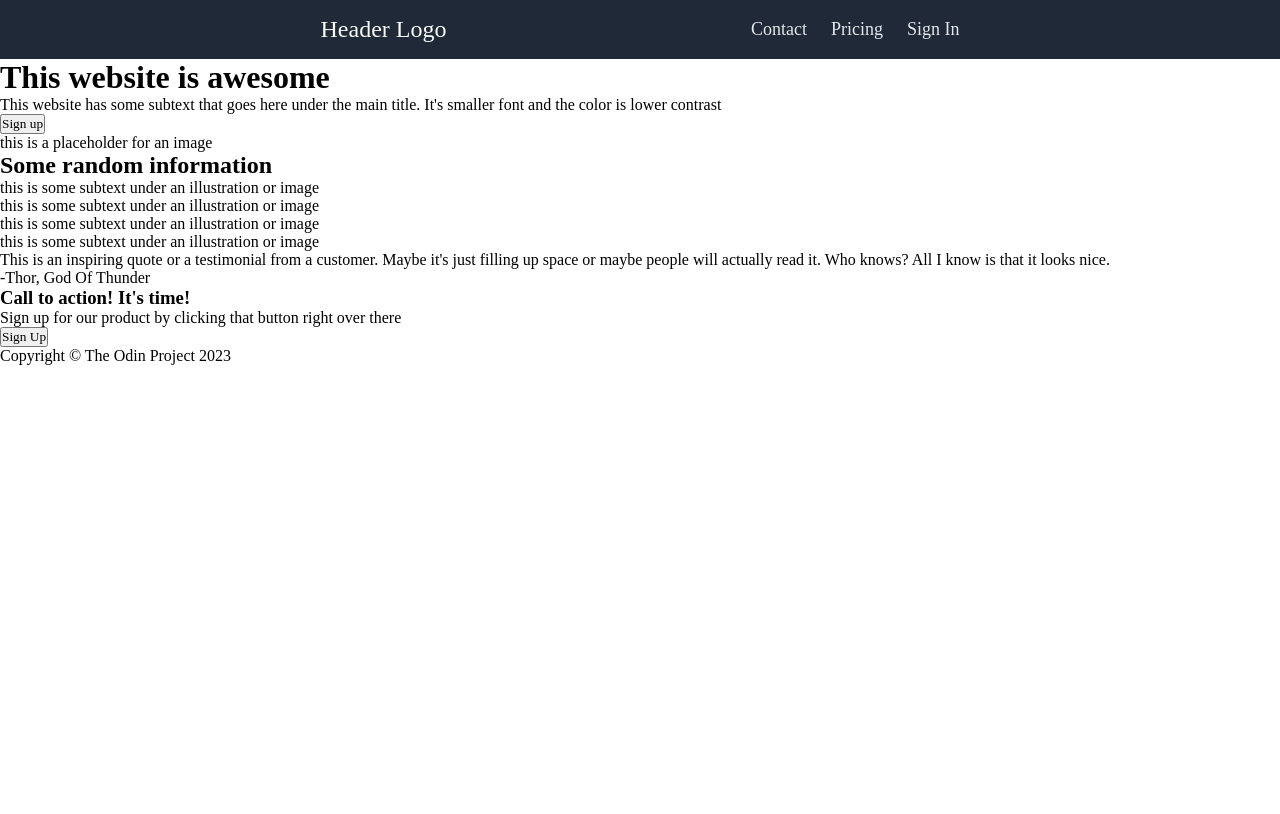
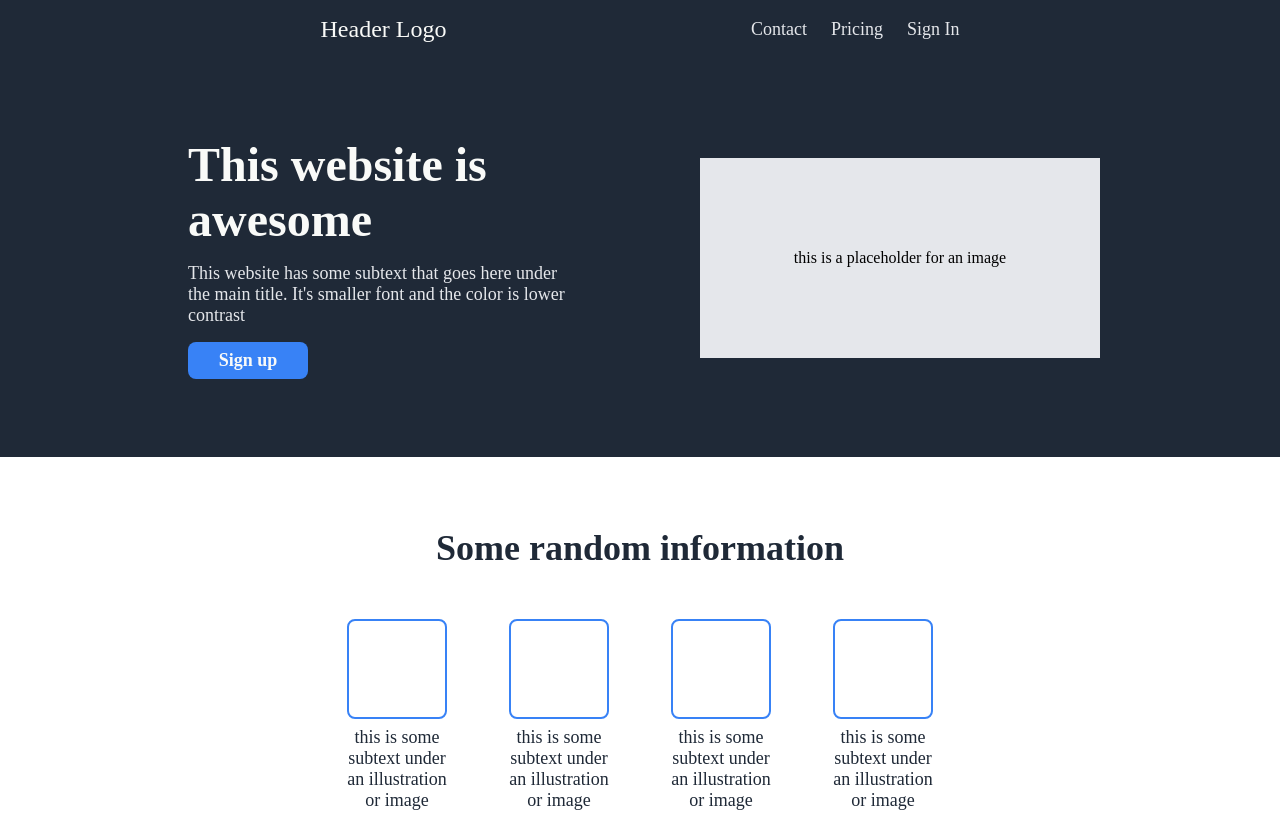
Before and after one commit to aivan-cva/landing_page, a plain HTML site: page index.html in a window 1280 px wide. Shown: the top 814 px of the page. Drawn offline with Linux system fonts and the light colour scheme.

Commit message:
Finished landing page!

```diff
--- a/index.html
+++ b/index.html
@@ -25,9 +25,7 @@
         </p>
         <button class="sign-up">Sign up</button>
       </div>
-      <div class="image">
-        <div class="placeholder">this is a placeholder for an image</div>
-      </div>
+      <div class="placeholder">this is a placeholder for an image</div>
     </div>
 
     <div class="cards-section">
@@ -53,12 +51,14 @@
     </div>
 
     <div class="quote-section">
-      <p>
-        This is an inspiring quote or a testimonial from a customer. Maybe it's
-        just filling up space or maybe people will actually read it. Who knows?
-        All I know is that it looks nice.
+      <p class="quote">
+        <em>
+          This is an inspiring quote or a testimonial from a customer. Maybe
+          it's just filling up space or maybe people will actually read it. Who
+          knows? All I know is that it looks nice.
+        </em>
       </p>
-      <p>-Thor, God Of Thunder</p>
+      <p class="author">-Thor, God Of Thunder</p>
     </div>
 
     <div class="cta-section">
--- a/style.css
+++ b/style.css
@@ -1,21 +1,21 @@
-*{
+* {
   margin: 0;
   padding: 0;
   box-sizing: border-box;
   font-family: Ubuntu;
 }
 
-:root{
-    --dark-bg:#1f2937;
-    --main-text:#F9FAF8;
-    --secondary-text:#E5E7EB;
-    --button-cta:#3882f6;
-    --info-text:#1f2937;
-    --quote-bg:#E5E7EB;
-    --quote-text:#1f2937;
+:root {
+  --dark-bg: #1f2937;
+  --main-text: #f9faf8;
+  --secondary-text: #e5e7eb;
+  --button-cta: #3882f6;
+  --info-text: #1f2937;
+  --quote-bg: #e5e7eb;
+  --quote-text: #1f2937;
 }
 
-.header{
+.header {
   display: flex;
   background-color: var(--dark-bg);
   color: var(--secondary-text);
@@ -24,22 +24,180 @@
   padding: 16px;
 }
 
-
-.logo{
+.logo {
   font-size: 24px;
   color: var(--main-text);
 }
 
-ul{
+ul {
   list-style: none;
   display: flex;
   gap: 24px;
   align-items: center;
-
 }
 
-a{
+a {
   text-decoration: none;
   color: var(--secondary-text);
   font-size: 18px;
 }
+
+.hero {
+  background-color: var(--dark-bg);
+  display: flex;
+  justify-content: center;
+  gap: 120px;
+  padding: 70px 50px;
+}
+
+.hero .title-desc {
+  display: flex;
+  flex-direction: column;
+  width: 400px;
+  padding: 8px;
+  gap: 16px;
+}
+
+.hero h1 {
+  font-size: 48px;
+  font-weight: 900;
+  color: var(--main-text);
+}
+
+.hero p {
+  font-size: 18px;
+  color: var(--secondary-text);
+}
+
+.hero button {
+  background-color: var(--button-cta);
+  padding: 8px 16px;
+  border-radius: 8px;
+  border-style: none;
+  font-size: 18px;
+  font-weight: 800;
+  color: var(--main-text);
+  width: 120px;
+}
+
+.placeholder {
+  background-color: var(--quote-bg);
+  width: 400px;
+  height: 200px;
+  display: flex;
+  justify-content: center;
+  align-items: center;
+  align-self: center;
+}
+
+.cards-section {
+  display: flex;
+  justify-content: center;
+  align-items: center;
+  flex-direction: column;
+  padding: 70px 50px;
+  gap: 50px;
+}
+
+.cards-section h2 {
+  font-size: 36px;
+  font-weight: 900;
+  color: var(--info-text);
+}
+
+.cards-section .cards {
+  display: flex;
+  gap: 62px;
+}
+
+.card {
+  display: flex;
+  flex-direction: column;
+  gap: 8px;
+  justify-content: center;
+  align-items: center;
+  width: 100px;
+}
+
+.card p {
+  text-align: center;
+  font-size: 18px;
+  color: var(--info-text);
+}
+
+.square {
+  width: 100px;
+  height: 100px;
+  border-radius: 8px;
+  border: 2px solid var(--button-cta);
+}
+
+.quote-section {
+  background-color: var(--quote-bg);
+  display: flex;
+  flex-direction: column;
+  justify-content: center;
+  align-items: center;
+  padding: 70px 300px;
+  gap: 32px;
+}
+
+.quote-section .quote {
+  font-size: 36px;
+  font-weight: lighter;
+  color: var(--dark-bg);
+}
+
+.quote-section .author {
+  align-self: flex-end;
+  font-weight: 800;
+  font-size: 18px;
+}
+
+.cta-section {
+  display: flex;
+  padding: 120px;
+  justify-content: center;
+  align-items: center;
+}
+
+.cta {
+  background-color: var(--button-cta);
+  padding: 42px;
+  width: 70%;
+  border-radius: 8px;
+  display: flex;
+  justify-content: space-evenly;
+  align-items: center;
+}
+
+.cta button {
+  background-color: var(--button-cta);
+  padding: 8px 16px;
+  border-radius: 8px;
+  border: 2px solid var(--main-text);
+  font-size: 18px;
+  font-weight: 800;
+  color: var(--main-text);
+  width: 120px;
+}
+
+.cta-info h3 {
+  color: var(--main-text);
+  font-size: 18px;
+  font-weight: 800;
+  margin-bottom: 8px;
+}
+
+.cta-info p {
+  font-size: 18px;
+  color: var(--secondary-text);
+  width: 90%;
+}
+
+.footer {
+  background-color: var(--dark-bg);
+  color: var(--main-text);
+  text-align: center;
+  padding: 32px;
+}
```
Lines whose indentation alone changed are shown as unchanged.
